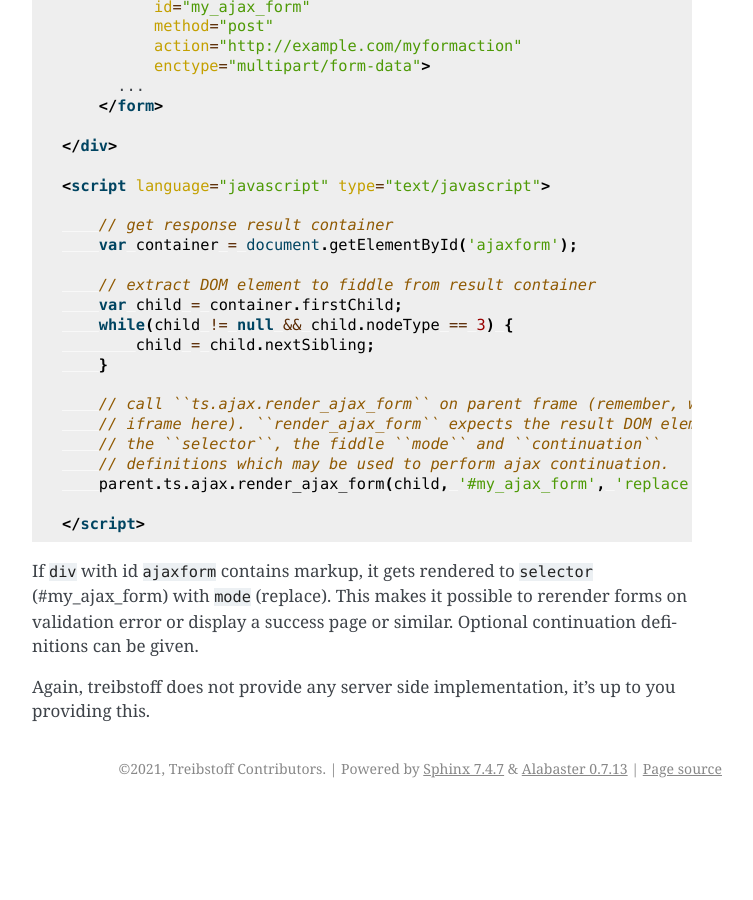
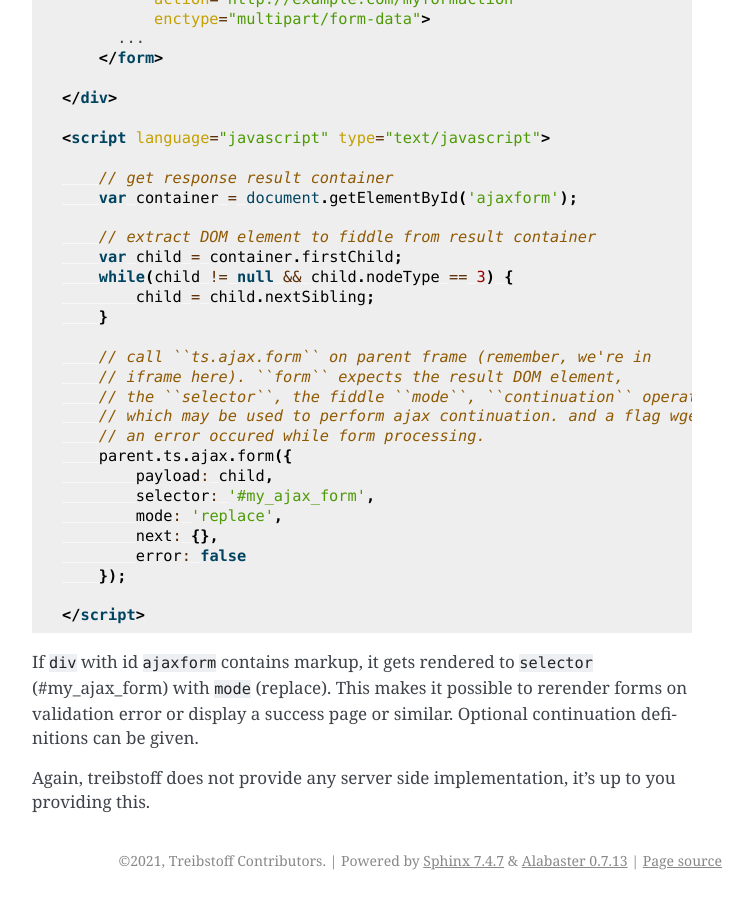
Before and after one commit to conestack/treibstoff, a Sphinx documentation site: the page built from docs/source/ajax.rst, in a window 1280 px wide and 900 px high, scrolled down 9628 px. Shown: the whole window, without its empty margins (388-1141 px from the left). Built offline with Sphinx 7.4.7, drawn with Linux system fonts in a browser that asks for light colours; before the commit the page ends 10436 px from its top, so only the background shows below that; some of the changed text lies outside the part shown.

```diff
--- a/docs/source/ajax.rst
+++ b/docs/source/ajax.rst
@@ -33,8 +33,7 @@
     by treibstoff or browser event).
 
 **ajax:confirm="Do you really want to do this?"**
-    Show confirmation dialog before actually executing actions and trigger
-    events.
+    Show confirmation dialog before executing ajax operations.
 
 **ajax:overlay="actionname"**
     Renders ajax action to overlay.
@@ -210,7 +209,7 @@
 **ajax.selector**
     given selector must be added to response. Can be ``NONE``, which means
     that no markup is manipulated after action (useful i.e. in combination with
-    continuation actions and events).
+    continuation operations).
 
 **ajax.mode**
     the manipulation mode. Either ``inner`` or ``replace`` or ``NONE``
@@ -225,7 +224,7 @@
         mode: 'inner',             // the passed mode
         selector: '#someid',       // the passed selector
         payload: '<div>...</div>', // markup rendered by the action
-        continuation: [{}],        // continuation definitions
+        continuation: [{}],        // continuation operations
     }
 
 
@@ -234,7 +233,7 @@
 
 The ``continuation`` value defines an array of tasks which should
 be performed after an ajax action returns. Available continuation
-definitions are described below.
+operations are described below.
 
 **actions**:
 
@@ -378,11 +377,10 @@
 ``rendersomething`` is performed and URL path ``/some/path`` get set.
 
 
-Confirm actions
----------------
+Confirm operations
+------------------
 
-Bdajax can display a confirmation dialog before performing actions or trigger
-events:
+Bdajax can display a confirmation dialog before performing ajax operations:
 
 .. code-block:: html
 
@@ -577,11 +575,18 @@
             child = child.nextSibling;
         }
 
-        // call ``ts.ajax.render_ajax_form`` on parent frame (remember, we're in
-        // iframe here). ``render_ajax_form`` expects the result DOM element,
-        // the ``selector``, the fiddle ``mode`` and ``continuation``
-        // definitions which may be used to perform ajax continuation.
-        parent.ts.ajax.render_ajax_form(child, '#my_ajax_form', 'replace', {});
+        // call ``ts.ajax.form`` on parent frame (remember, we're in
+        // iframe here). ``form`` expects the result DOM element,
+        // the ``selector``, the fiddle ``mode``, ``continuation`` operations
+        // which may be used to perform ajax continuation. and a flag wgether
+        // an error occured while form processing.
+        parent.ts.ajax.form({
+            payload: child,
+            selector: '#my_ajax_form',
+            mode: 'replace',
+            next: {},
+            error: false
+        });
 
     </script>
 
```
Also changed, not shown: other parts of docs/source/ajax.rst (+1 -1 lines), 1 other file.
